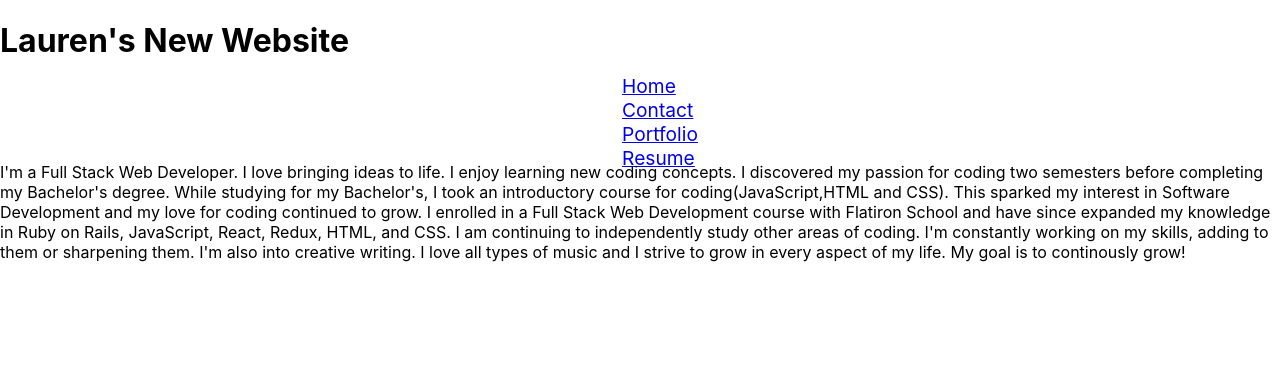
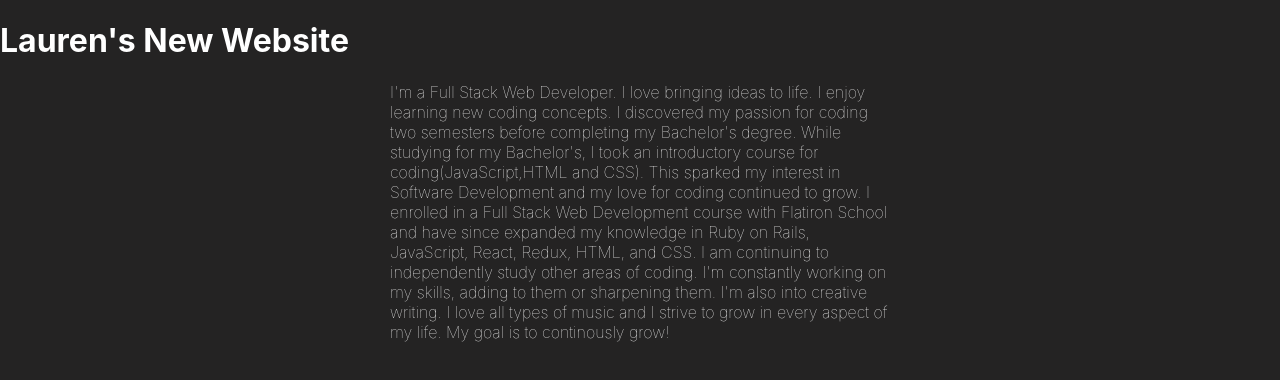
Before and after one commit to LmLutec/personal-portfolio, a React (Create React App) app: page / in a window 1280 px wide. Shown: the top 380 px of the page. Built offline with nearby package versions, Linux system fonts and the light colour scheme.

Commit message:
changed the bg color of the home page, changed the font weight, and text color. removed the nav list

```diff
--- a/package.json
+++ b/package.json
@@ -6,6 +6,7 @@
     "@testing-library/jest-dom": "^5.11.9",
     "@testing-library/react": "^11.2.5",
     "@testing-library/user-event": "^12.8.3",
+    "nodemon": "^2.0.15",
     "react": "^17.0.1",
     "react-dom": "^17.0.1",
     "react-router-dom": "^5.2.0",
--- a/src/App.css
+++ b/src/App.css
@@ -2,16 +2,22 @@
   color: #61dafb;
 }
 
+body {
+  background-color: rgb(36, 35, 35);
+  color: white;
+  font-weight: lighter;
+}
 
 .navbar-items {
-  background: linear-gradient(90deg,#1404f3, 0%, #081be4, 100%);
+  background: linear-gradient(90deg, #1404f3, 0%, #081be4, 100%);
   height: 80px;
   display: flex;
   justify-content: center;
   align-items: center;
   font-size: 1.2rem;
+  padding: 20px;
 }
 
 li {
-  list-style-type:none;
+  list-style-type: none;
 }
--- a/src/Home.js
+++ b/src/Home.js
@@ -1,16 +1,17 @@
-import Navbar from './Navbar';
+import React, { useState } from "react";
+
+import "./styles/Home.css";
 
 const Home = () => {
+  const [bio, setBio] = useState(
+    "I'm a Full Stack Web Developer. I love bringing ideas to life. I enjoy learning new coding concepts. I discovered my passion for coding two semesters before completing my Bachelor's degree. While studying for my Bachelor's, I took an introductory course for coding(JavaScript,HTML and CSS). This sparked my interest in Software Development and my love for coding continued to grow. I enrolled in a Full Stack Web Development course with Flatiron School and have since expanded my knowledge in Ruby on Rails, JavaScript, React, Redux, HTML, and CSS. I am continuing to independently study other areas of coding. I'm constantly working on my skills, adding to them or sharpening them. I'm also into creative writing. I love all types of music and I strive to grow in every aspect of my life. My goal is to continously grow!"
+  );
 
-
-    let bio = "I'm a Full Stack Web Developer. I love bringing ideas to life. I enjoy learning new coding concepts. I discovered my passion for coding two semesters before completing my Bachelor's degree. While studying for my Bachelor's, I took an introductory course for coding(JavaScript,HTML and CSS). This sparked my interest in Software Development and my love for coding continued to grow. I enrolled in a Full Stack Web Development course with Flatiron School and have since expanded my knowledge in Ruby on Rails, JavaScript, React, Redux, HTML, and CSS. I am continuing to independently study other areas of coding. I'm constantly working on my skills, adding to them or sharpening them. I'm also into creative writing. I love all types of music and I strive to grow in every aspect of my life. My goal is to continously grow!";
-
-    return (
-        <div>
-            <Navbar />
-            {bio}
-        </div>
-    )
-}
+  return (
+    <div>
+      <div className="bio"> {bio} </div>
+    </div>
+  );
+};
 
 export default Home;
--- /dev/null
+++ b/src/styles/Home.css
@@ -0,0 +1,5 @@
+.bio {
+  width: 500px;
+  margin-left: auto;
+  margin-right: auto;
+}
```
Also changed, not shown: 1 other file (tests, documents, lock files or other folders).
